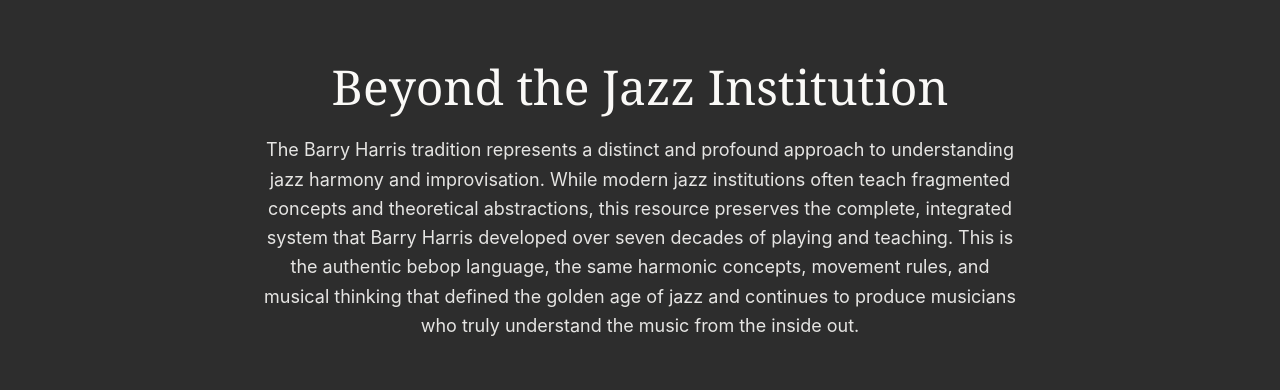
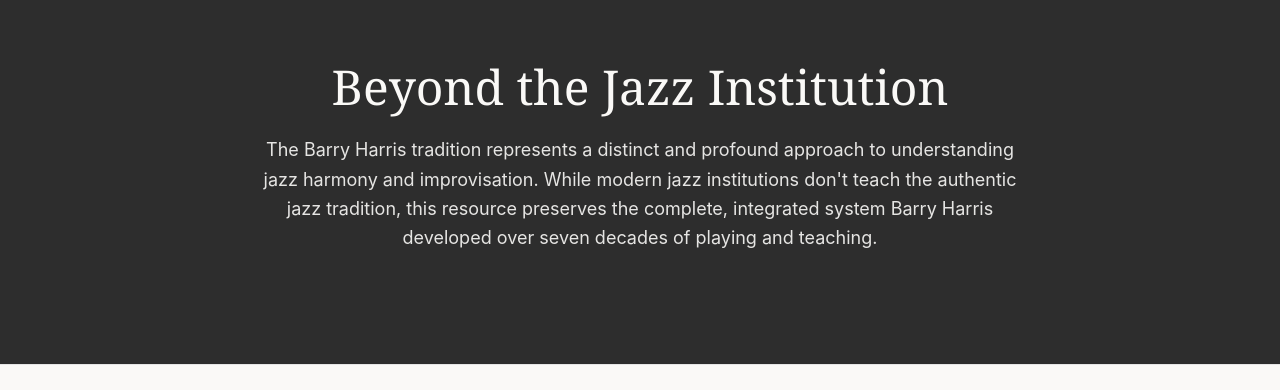
Before and after one commit to KyleDickersonComposer/barry-book, a plain HTML site: page index.html in a window 1280 px wide. Shown: the part 1380-1770 px from the top of the page. Drawn offline with nearby package versions, Linux system fonts and the light colour scheme.

Commit message:
more tweaky stuff

```diff
--- a/index.html
+++ b/index.html
@@ -113,13 +113,9 @@
 			<p class="text-lg leading-relaxed opacity-90 mb-8">
 				The Barry Harris tradition represents a distinct and profound approach
 				to understanding jazz harmony and improvisation. While modern jazz
-				institutions often teach fragmented concepts and theoretical
-				abstractions, this resource preserves the complete, integrated system
-				that Barry Harris developed over seven decades of playing and
-				teaching. This is the authentic bebop language, the same harmonic
-				concepts, movement rules, and musical thinking that defined the golden
-				age of jazz and continues to produce musicians who truly understand
-				the music from the inside out.
+				institutions don't teach the authentic jazz tradition, this resource
+				preserves the complete, integrated system Barry Harris developed over
+				seven decades of playing and teaching.
 			</p>
 		</div>
 	</section>
```
Also changed, not shown: 3 other files.
